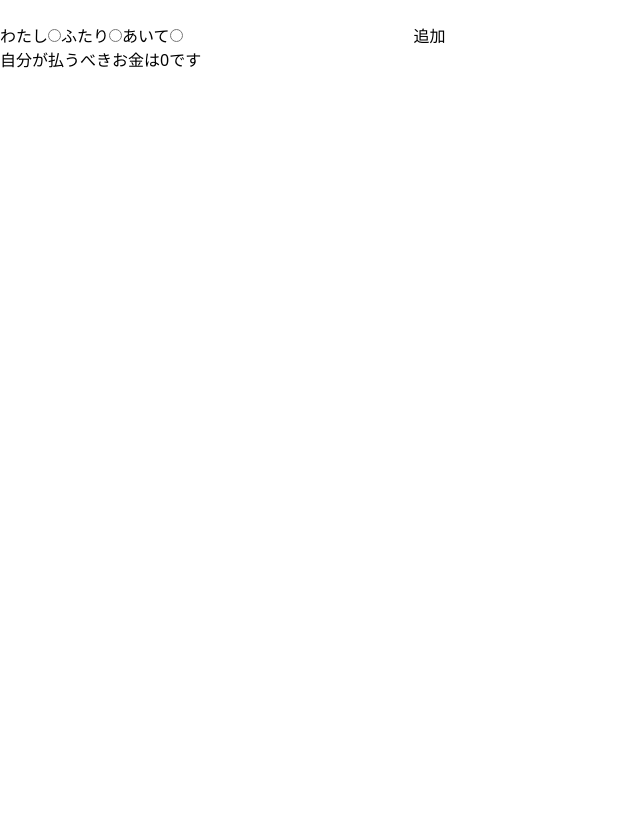
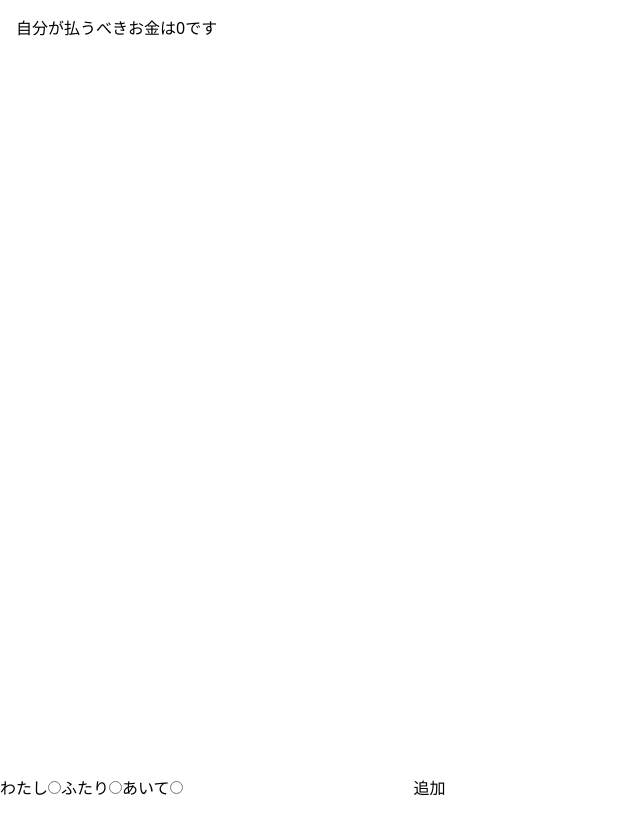
Before and after one commit to thistle519/dividing-paymant, a React (Create React App) app: page / in a window 1280 px wide. Shown: the whole page, without its empty margins (0-640 px from the left). Before the commit the page ends 800 px from the top, so only its background shows below. Built offline with nearby package versions, Linux system fonts and the light colour scheme.

Commit message:
Formを画面下部に指定

```diff
--- a/src/App.tsx
+++ b/src/App.tsx
@@ -21,18 +21,22 @@ function App() {
     throw new Error();
   };
   return (
-    <>
+    <div className="flex justify-center p-4">
+      <div className="relative h-screen w-screen">
+        <div className="fixed inset-x-0 bottom-0">
           <Form
             setPaymentRecords={setPaymentRecords}
             paymentRecords={paymentRecords}
           />
+        </div>
         {paymentRecords.map((pr) => (
           <li>
             {pr.price}円 {convertPayerToJa(pr.payer)}
           </li>
         ))}
         <p>自分が払うべきお金は{myTotalAmount}です</p>
-    </>
+      </div>
+    </div>
   );
 }
 
```
Lines whose indentation alone changed are shown as unchanged.
